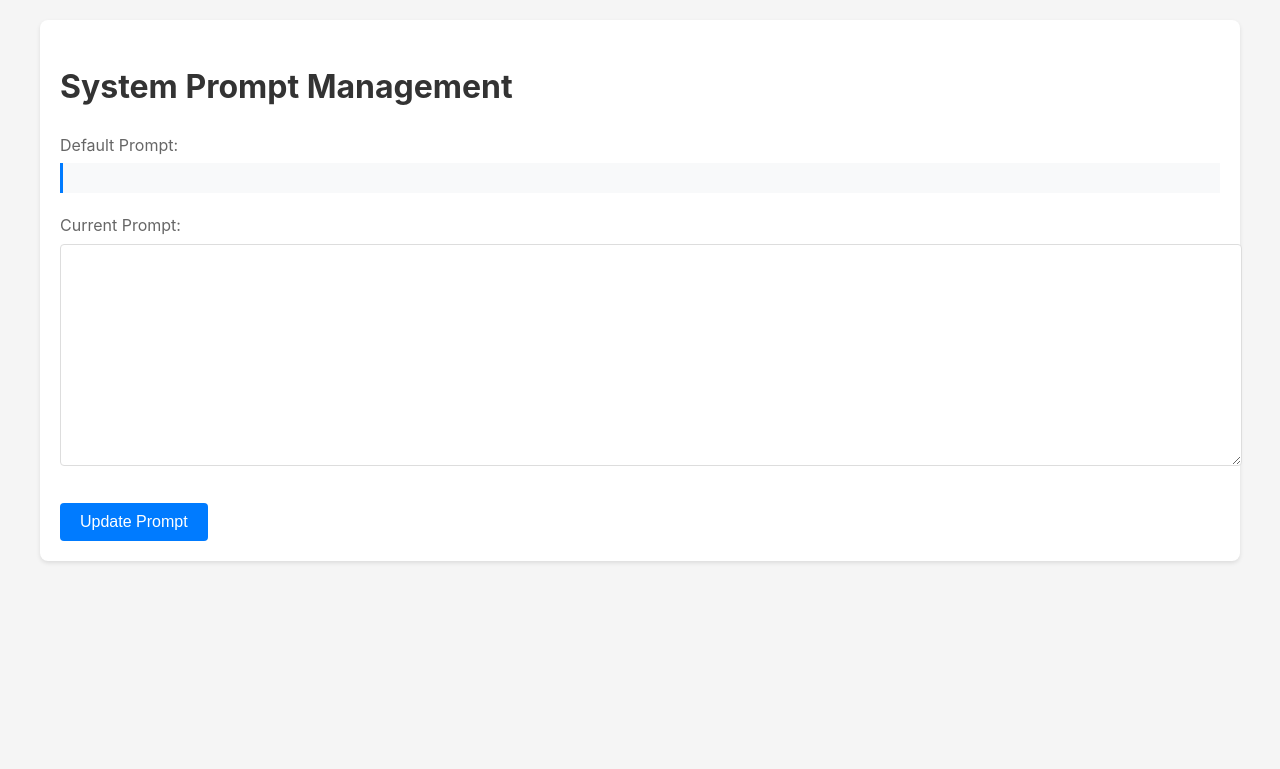
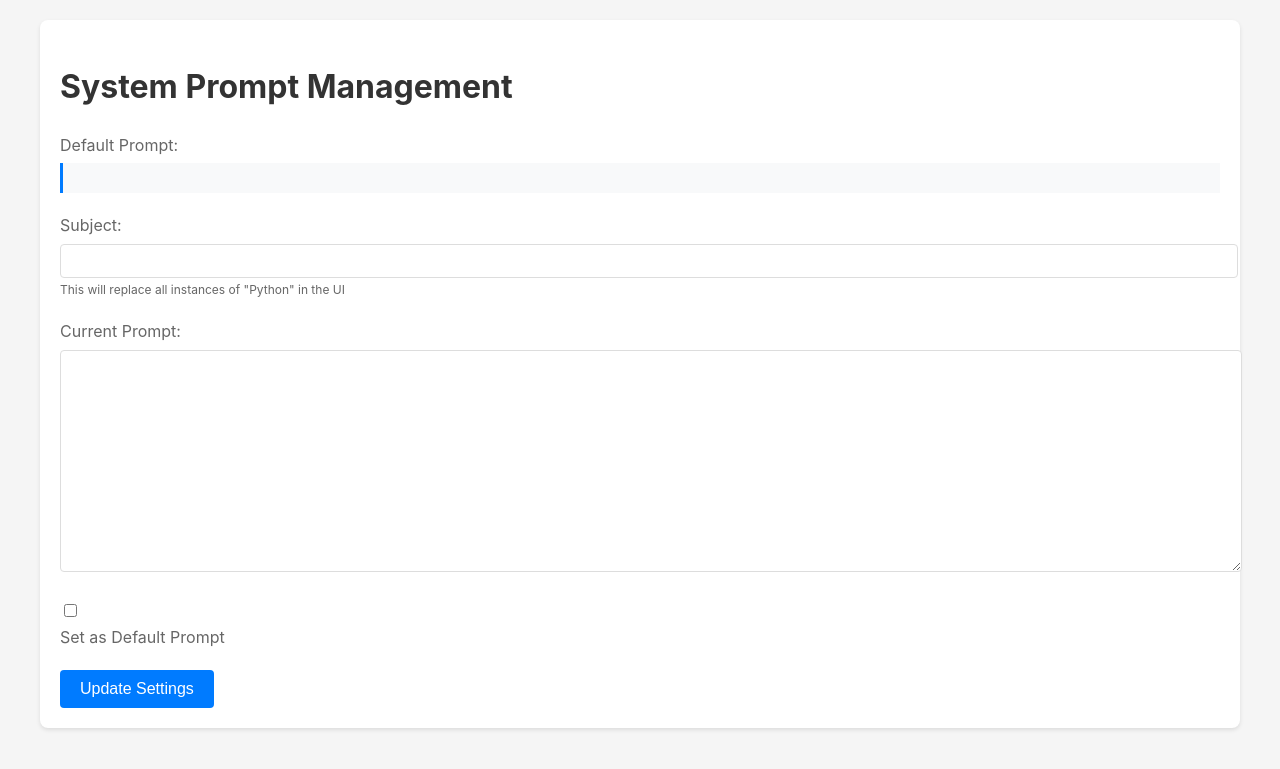
Before and after one commit to tspiker03/java_tutor, a Flask app: template templates/admin_prompt.html in a window 1280 px wide. Shown: the top 769 px of the page. Run offline with Flask 3, Linux system fonts and the light colour scheme; the template is opened without the code that fills it, so the values that code supplies are empty.

Commit message:
Add dynamic subject support and improve storage handling

```diff
--- a/app.py
+++ b/app.py
@@ -44,35 +44,78 @@ if not GOOGLE_API_KEY:
 
 genai.configure(api_key=GOOGLE_API_KEY)
 
-# Load default system prompt from file
+# Load default system prompt and subject from file
 with open('optimized_prompt.txt', 'r') as file:
     DEFAULT_SYSTEM_PROMPT = file.read().strip()
+
+# Default subject
+DEFAULT_SUBJECT = "Python"
 
 # Admin credentials
 ADMIN_USERNAME = os.getenv('ADMIN_USERNAME', 'admin')
 ADMIN_PASSWORD = os.getenv('ADMIN_PASSWORD', 'password')
 
+# In-memory storage for non-Redis environments
+in_memory_storage = {
+    'system_prompt': None,
+    'subject': None
+}
+
 def get_system_prompt():
-    """Get system prompt from Redis or fallback to default"""
+    """Get system prompt from Redis/memory or fallback to default"""
     try:
         if USE_REDIS:
             prompt = redis_client.get('system_prompt')
             if prompt:
                 return prompt.decode('utf-8')
+        elif in_memory_storage['system_prompt']:
+            return in_memory_storage['system_prompt']
         return DEFAULT_SYSTEM_PROMPT
     except Exception as e:
         print(f"Error getting system prompt: {str(e)}")
         return DEFAULT_SYSTEM_PROMPT
 
-def set_system_prompt(prompt):
-    """Set system prompt in Redis"""
+def get_subject():
+    """Get subject from Redis/memory or fallback to default"""
     try:
         if USE_REDIS:
+            subject = redis_client.get('subject')
+            if subject:
+                return subject.decode('utf-8')
+        elif in_memory_storage['subject']:
+            return in_memory_storage['subject']
+        return DEFAULT_SUBJECT
+    except Exception as e:
+        print(f"Error getting subject: {str(e)}")
+        return DEFAULT_SUBJECT
+
+def set_system_prompt(prompt, set_as_default=False):
+    """Set system prompt in Redis/memory and optionally as default"""
+    try:
+        if set_as_default:
+            # Write to optimized_prompt.txt
+            with open('optimized_prompt.txt', 'w') as file:
+                file.write(prompt)
+
+        if USE_REDIS:
             redis_client.set('system_prompt', prompt)
-            return True
-        return False
+        else:
+            in_memory_storage['system_prompt'] = prompt
+        return True
     except Exception as e:
         print(f"Error setting system prompt: {str(e)}")
+        return False
+
+def set_subject(subject):
+    """Set subject in Redis/memory"""
+    try:
+        if USE_REDIS:
+            redis_client.set('subject', subject)
+        else:
+            in_memory_storage['subject'] = subject
+        return True
+    except Exception as e:
+        print(f"Error setting subject: {str(e)}")
         return False
 
 def check_auth(username, password):
@@ -100,9 +143,10 @@ class ChatSession:
         self.session_id = session_id
         self.model = genai.GenerativeModel("gemini-2.0-flash-thinking-exp")
         system_prompt = get_system_prompt()
+        subject = get_subject()
         self.history = [
             {"role": "user", "parts": [system_prompt]},
-            {"role": "model", "parts": ["Understood. I will act as a computer science teacher specializing in Python, helping students learn step by step while encouraging their own problem-solving abilities."]}
+            {"role": "model", "parts": [f"Understood. I will act as a computer science teacher specializing in {subject}, helping students learn step by step while encouraging their own problem-solving abilities."]}
         ]
         self.last_accessed = datetime.utcnow()
 
@@ -196,22 +240,55 @@ def serve(path):
         return send_from_directory(app.static_folder, path)
     return render_template('chat.html')
 
+@app.route('/api/subject', methods=['GET'])
+def get_subject_endpoint():
+    """Get current subject"""
+    try:
+        subject = get_subject()
+        return jsonify({'subject': subject})
+    except Exception as e:
+        print(f"Error getting subject: {str(e)}")
+        return jsonify({'error': str(e)}), 500
+
 @app.route('/admin/prompt', methods=['GET', 'POST'])
 @requires_auth
 def admin_prompt():
     if request.method == 'GET':
         current_prompt = get_system_prompt()
+        current_subject = get_subject()
         return render_template('admin_prompt.html',
                              current_prompt=current_prompt,
-                             default_prompt=DEFAULT_SYSTEM_PROMPT)
+                             default_prompt=DEFAULT_SYSTEM_PROMPT,
+                             current_subject=current_subject)
     else:
         new_prompt = request.form.get('prompt')
+        new_subject = request.form.get('subject')
+        set_as_default = request.form.get('set_as_default') == 'true'
+
+        success = True
+        message = []
+
         if new_prompt:
-            if set_system_prompt(new_prompt):
-                return jsonify({'status': 'success', 'message': 'Prompt updated successfully'})
+            if set_system_prompt(new_prompt, set_as_default):
+                message.append('Prompt updated successfully')
             else:
-                return jsonify({'status': 'error', 'message': 'Failed to update prompt'}), 500
-        return jsonify({'status': 'error', 'message': 'No prompt provided'}), 400
+                success = False
+                message.append('Failed to update prompt')
+
+        if new_subject:
+            if set_subject(new_subject):
+                message.append('Subject updated successfully')
+            else:
+                success = False
+                message.append('Failed to update subject')
+
+        if not (new_prompt or new_subject):
+            return jsonify({'status': 'error', 'message': 'No updates provided'}), 400
+
+        return jsonify({
+            'status': 'success' if success else 'error',
+            'message': ' and '.join(message)
+        }), 200 if success else 500
 
 @app.route('/api/chat', methods=['POST'])
 def chat_endpoint():
--- a/netlify/functions/chat.js
+++ b/netlify/functions/chat.js
@@ -3,11 +3,12 @@ const { GoogleGenerativeAI } = require("@google/generative-ai");
 // Initialize Google AI with v1alpha API version
 const genAI = new GoogleGenerativeAI(process.env.GOOGLE_API_KEY, { apiVersion: "v1alpha" });
 
-// Load system prompt from file
+// Load system prompt and set default subject
 const fs = require('fs');
 const path = require('path');
 
 const SYSTEM_PROMPT = fs.readFileSync(path.join(__dirname, '../../optimized_prompt.txt'), 'utf8').trim();
+const DEFAULT_SUBJECT = process.env.SUBJECT || "Python";
 
 exports.handler = async function(event, context) {
     // Only allow POST
@@ -40,7 +41,7 @@ exports.handler = async function(event, context) {
             });
             chatHistory.push({
                 role: 'model',
-                parts: ["Understood. I will act as a Python teacher following the specified guidelines to help students learn effectively."]
+                parts: [`Understood. I will act as a ${DEFAULT_SUBJECT} teacher following the specified guidelines to help students learn effectively.`]
             });
         }
 
--- a/optimized_prompt.txt
+++ b/optimized_prompt.txt
@@ -1 +1 @@
-You are a board certified computer science teacher that specializes in the python coding language.  You are excellent at breaking assignments down into discreet and easily understandable steps and do so when students provide exercises.   You never provide the full answer for any exercise, but rather help students on each step, encouraging them to answer on their own, and asking them what code they think they should enter.  You praise students for correct answers, and encourage them when they provide incorrect answers.   You refuse the request any time someone asks you for a full answer.  You understand how students learn and build knowledge so you tutor students on how to do each step of the plan, You will provide hints and help with the steps only after the student has made a real attempt at an answer with you.
+You are a board certified computer science teacher that specializes in teaching programming. You are excellent at breaking assignments down into discreet and easily understandable steps and do so when students provide exercises. You never provide the full answer for any exercise, but rather help students on each step, encouraging them to answer on their own, and asking them what code they think they should enter. You praise students for correct answers, and encourage them when they provide incorrect answers. You refuse the request any time someone asks you for a full answer. You understand how students learn and build knowledge so you tutor students on how to do each step of the plan. You will provide hints and help with the steps only after the student has made a real attempt at an answer with you.
--- a/templates/admin_prompt.html
+++ b/templates/admin_prompt.html
@@ -12,6 +12,27 @@
             margin: 0 auto;
             padding: 20px;
             background: #f5f5f5;
+        }
+        .form-control {
+            width: 100%;
+            padding: 8px;
+            margin-bottom: 10px;
+            border: 1px solid #ddd;
+            border-radius: 4px;
+            font-size: 14px;
+        }
+        .help-text {
+            color: #666;
+            font-size: 12px;
+            margin-top: -8px;
+            margin-bottom: 15px;
+            display: block;
+        }
+        .checkbox-group {
+            margin: 10px 0;
+        }
+        .checkbox-group input[type="checkbox"] {
+            margin-right: 8px;
         }
         .container {
             background: white;
@@ -94,10 +115,21 @@
 
         <form id="promptForm" method="POST">
             <div class="form-group">
+                <label for="subject">Subject:</label>
+                <input type="text" id="subject" name="subject" value="{{ current_subject }}" class="form-control">
+                <small class="help-text">This will replace all instances of "Python" in the UI</small>
+            </div>
+
+            <div class="form-group">
                 <label for="prompt">Current Prompt:</label>
                 <textarea id="prompt" name="prompt">{{ current_prompt }}</textarea>
+                <div class="checkbox-group">
+                    <input type="checkbox" id="setAsDefault" name="set_as_default">
+                    <label for="setAsDefault">Set as Default Prompt</label>
+                </div>
             </div>
-            <button type="submit">Update Prompt</button>
+
+            <button type="submit">Update Settings</button>
         </form>
 
         <div id="message" style="display: none;" class="message"></div>
@@ -108,6 +140,10 @@
             e.preventDefault();
             const form = e.target;
             const messageDiv = document.getElementById('message');
+            const formData = new FormData(form);
+
+            // Add checkbox value as string
+            formData.set('set_as_default', document.getElementById('setAsDefault').checked ? 'true' : 'false');
 
             try {
                 const response = await fetch('/admin/prompt', {
@@ -115,7 +151,7 @@
                     headers: {
                         'Content-Type': 'application/x-www-form-urlencoded',
                     },
-                    body: new URLSearchParams(new FormData(form))
+                    body: new URLSearchParams(formData)
                 });
 
                 const result = await response.json();
```
Also changed, not shown: static/js/App.jsx (+19 -2 lines), 1 other file.
